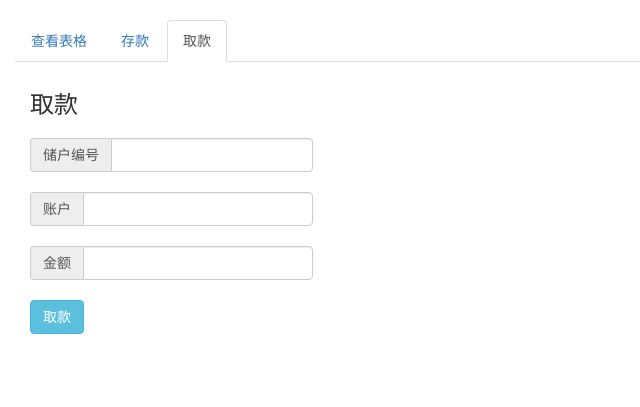
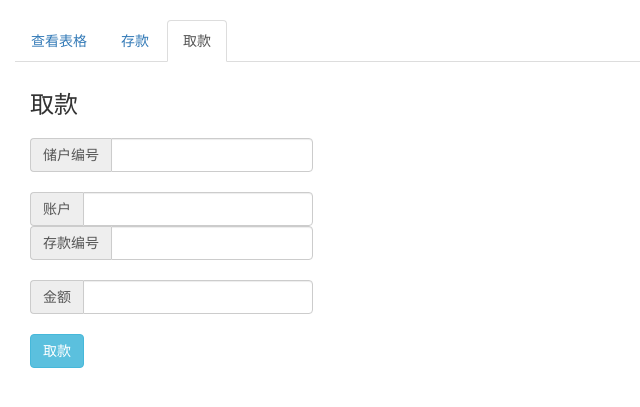
Before and after one commit to PolyKen/bank, a Flask app: page / in a window 1280 px wide, after a click on "取款". Shown: the part 51-458 px from the top of the page, without its empty margins (0-640 px from the left). Run offline with Flask 2, Linux system fonts and the light colour scheme; some libraries are stand-ins or nearby versions.

Commit message:
fix withdraw

```diff
--- a/static/js/main.js
+++ b/static/js/main.js
@@ -74,9 +74,11 @@ function bind_event() {
         let user_id = $("#withdraw_user_id").val();
         let account_id = $("#withdraw_account_id").val();
         let quantity = $("#withdraw_quantity").val();
+        let deposit_id = $("#withdraw_deposit_id").val();
         let payload = {
             "user_id": user_id,
             "account_id": account_id,
+            "deposit_id": deposit_id,
             "quantity": quantity
         };
         $.get("/withdraw", payload, function (data) {
--- a/templates/index.html
+++ b/templates/index.html
@@ -245,6 +245,10 @@
                             <span class="input-group-addon">账户</span>
                             <input type="text" id="withdraw_account_id" class="form-control">
                         </div>
+                        <div class="input-group">
+                            <span class="input-group-addon">存款编号</span>
+                            <input type="text" id="withdraw_deposit_id" class="form-control">
+                        </div>
                         <br>
                         <div class="input-group">
                             <span class="input-group-addon">金额</span>
```
